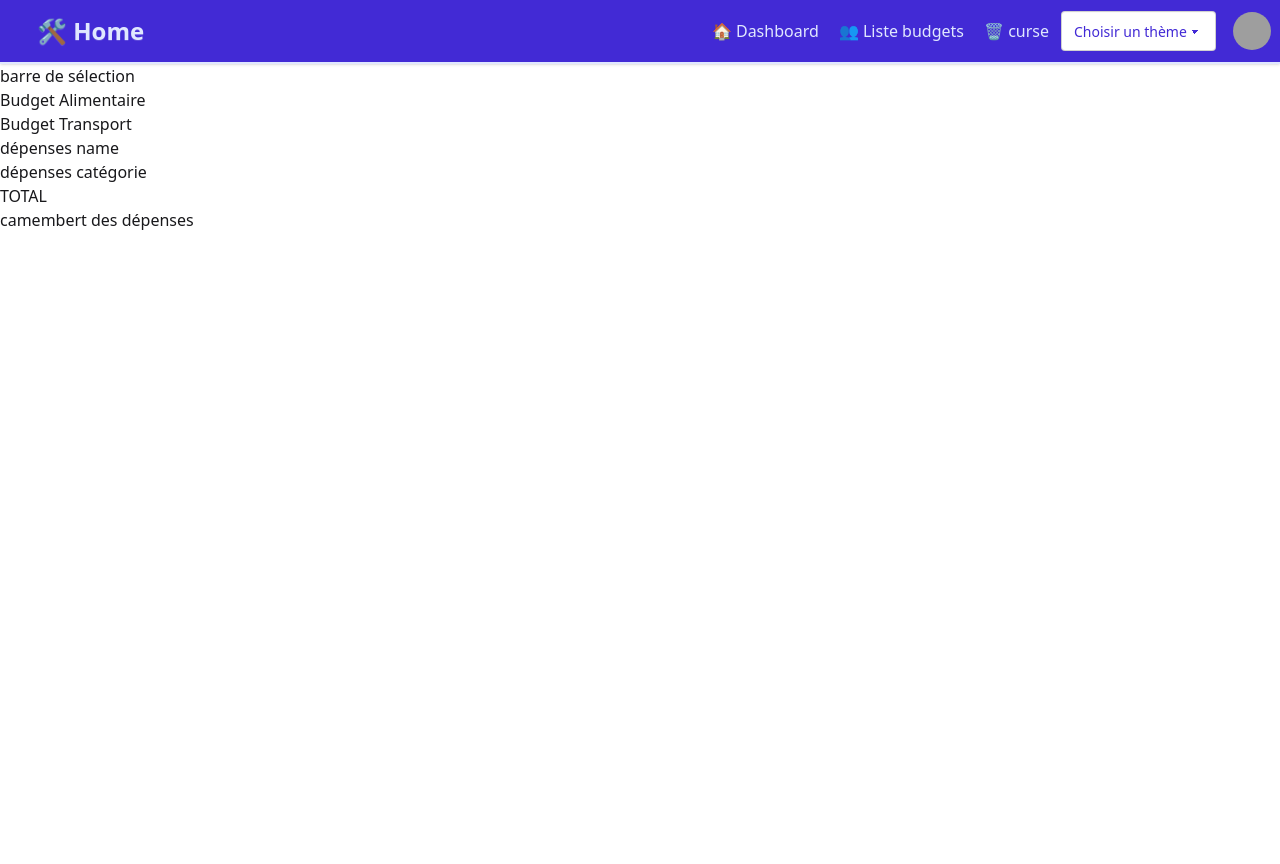
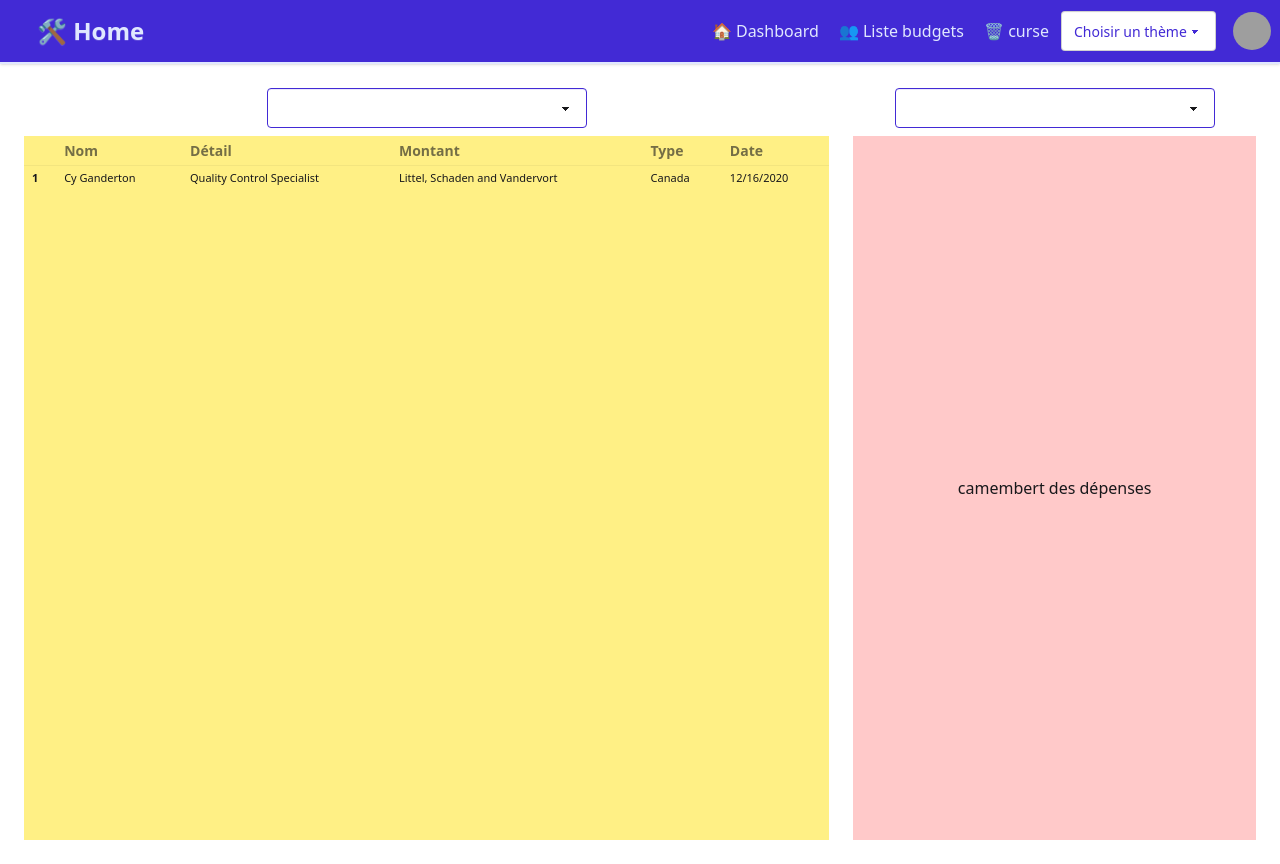
Before and after one commit to JOJOK63/toolsUneed_frontend, an Angular app: page /budget in a window 1280 px wide. Before the commit the page ends 800 px from the top, so only its background shows below. Built offline with nearby package versions, Linux system fonts and the light colour scheme; grey boxes are pictures that could not be loaded.

Commit message:
page budget

```diff
--- a/src/app/tools/budgetGestionApp/component/budget-list/budget-list.component.html
+++ b/src/app/tools/budgetGestionApp/component/budget-list/budget-list.component.html
@@ -1,21 +1,57 @@
-<div>
-  <div>barre de sélection
-    @for (budget of budgetLists; track budget.id){
-      <li>{{budget.name}}</li>
+<div class="flex w-full min-h-screen p-6 gap-6 " >
+  <div class="w-2/3 flex flex-col items-center gap-2">
+    <select class="select select-primary " [(ngModel)]="selectedBudgetId" (change)="onBudgetChange()">
+      <option disabled selected value="" >Sélectionner un budget</option>
+      @for (budget of budgetLists; track budget.id) {
+        <option [value]="budget.id">{{budget.name}}</option>
+      }
+    </select>
+
+    @if (selectedBudget) {
+      <div>
+        <h3>Budget sélectionné : {{selectedBudget.name}}</h3>
+        <p>{{selectedBudget.detail}}</p>
+      </div>
     }
+
+    <div class="overflow-x-auto flex-1 w-full bg-yellow-200 ">
+      <table class="table table-xs">
+        <thead>
+        <tr>
+          <th></th>
+          <th>Nom</th>
+          <th>Détail</th>
+          <th>Montant</th>
+          <th>Type</th>
+          <th>Date</th>
+        </tr>
+        </thead>
+        <tbody>
+        <tr>
+          <th>1</th>
+          <td>Cy Ganderton</td>
+          <td>Quality Control Specialist</td>
+          <td>Littel, Schaden and Vandervort</td>
+          <td>Canada</td>
+          <td>12/16/2020</td>
+        </tr>
+        </tbody>
+        <tfoot>
+        </tfoot>
+      </table>
+    </div>
   </div>
-  <div>
-    <div>
-      <ul>
-        <li>dépenses name</li><li>dépenses catégorie</li>
-      </ul>
-      <p>TOTAL</p>
-    </div>
-    <div>
+
+  <div class="w-1/3 flex flex-col items-center gap-2" >
+    <select class="select select-primary" [(ngModel)]="selectedBudgetId" (change)="onBudgetChange()">
+      <option disabled selected value="" >Sélectionner un budget</option>
+      @for (budget of budgetLists; track budget.id) {
+        <option [value]="budget.id">{{budget.name}}</option>
+      }
+    </select>
+
+    <div class="flex flex-1 w-full bg-red-200 justify-center items-center">
       camembert des dépenses
     </div>
-    <div>
-
-    </div>
-  </div>
+  </div >
 </div>
--- a/src/app/tools/budgetGestionApp/component/budget-list/budget-list.component.ts
+++ b/src/app/tools/budgetGestionApp/component/budget-list/budget-list.component.ts
@@ -1,22 +1,34 @@
 import {Component, OnInit} from '@angular/core';
 import {Budget} from '../../model/Budget';
 import {BudgetService} from '../../service/budget.service';
+import {FormsModule} from '@angular/forms';
 
 @Component({
   selector: 'app-budget-list',
-  imports: [],
+  imports: [
+    FormsModule
+  ],
   templateUrl: './budget-list.component.html',
   styleUrl: './budget-list.component.css'
 })
 export class BudgetListComponent implements OnInit {
   budgetLists: Budget[] = [];
+  selectedBudgetId: number| null = null;
+  selectedBudget: Budget | undefined = undefined;
 
   constructor(private budgetService: BudgetService) {}
 
 
   ngOnInit( ) {
-      this.budgetService.getAllBudgets();
       this.budgetLists = this.budgetService.getAllBudgets();
       console.log(this.budgetLists);
   }
+
+  onBudgetChange() {
+    if(this.selectedBudgetId){
+      this.selectedBudget = this.budgetLists.find(budget => budget.id == this.selectedBudgetId)
+    }else{
+      this.selectedBudget = undefined
+    }
+  }
 }
```
